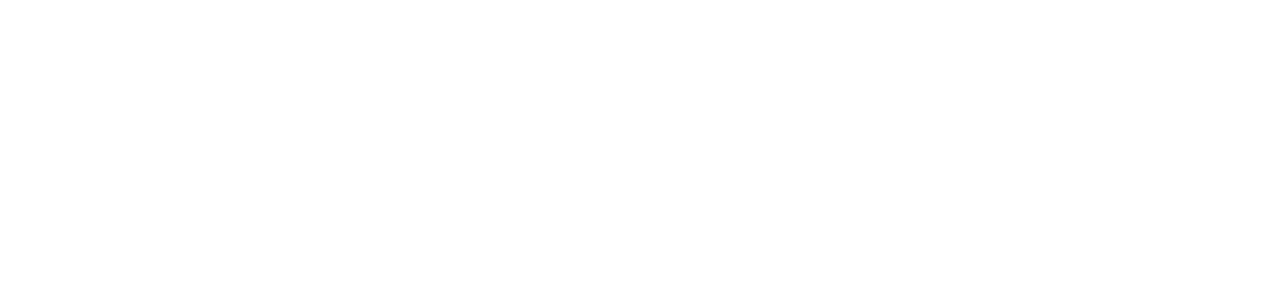
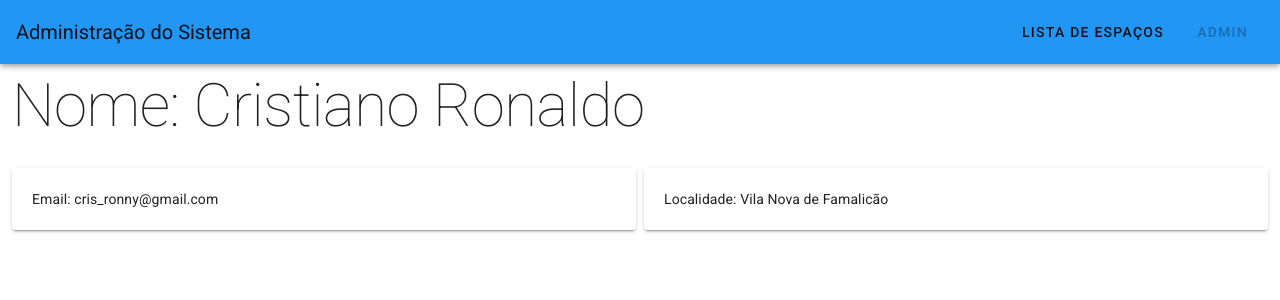
Before and after one commit to egrocha/AMU, a Vue app in the folder website/: page /admin in a window 1280 px wide. Shown: the top 300 px of the page. Built offline with nearby package versions, Linux system fonts and the light colour scheme.

Commit message:
Mudanças no modelo dos espaços

```diff
--- /dev/null
+++ b/website/src/components/Admin.vue
@@ -0,0 +1,47 @@
+<template>
+  <div>
+		<v-toolbar color="blue">
+      <v-toolbar-title>Administração do Sistema</v-toolbar-title>
+    	<v-spacer></v-spacer>
+    	<v-toolbar-items class="hidden-sm-and-down">
+    	  <v-btn text href="/">Lista de Espaços</v-btn>
+    	  <v-btn text disabled>Admin</v-btn>
+    	</v-toolbar-items>
+		</v-toolbar>
+		<v-container fluid grid-list-md text-xs-center>
+			<v-layout row wrap>
+				<v-flex xs12>
+					<p class="display-3 font-weight-thin">
+						Nome: Cristiano Ronaldo
+					</p>
+				</v-flex>
+				<v-flex xs6>
+					<v-card>
+						<v-flex my-2 xs12>
+							<v-card-text>
+								Email: cris_ronny@gmail.com
+							</v-card-text>
+						</v-flex>
+					</v-card>
+				</v-flex>
+				<v-flex xs6>
+					<v-card>
+						<v-flex my-2 xs6>
+							<v-card-text>
+								Localidade: Vila Nova de Famalicão
+							</v-card-text>
+						</v-flex>
+					</v-card>
+				</v-flex>
+			</v-layout>
+		</v-container>
+  </div>
+</template>
+
+<script>
+
+</script>
+
+<style>
+
+</style>
--- a/website/src/router.js
+++ b/website/src/router.js
@@ -21,6 +21,11 @@
             path: '/spaces/:space_id/edit',
             name: 'editSpace',
             component: () => import('./views/EditSpace.vue')
+        },
+        {
+            path: '/admin',
+            name: 'admin',
+            component: () => import('./views/Admin.vue')
         }
     ]
 })
--- /dev/null
+++ b/website/src/views/Admin.vue
@@ -0,0 +1,13 @@
+<template>
+  <Admin />
+</template>
+
+<script>
+  import Admin from '../components/Admin'
+
+  export default {
+    components: {
+      Admin
+    }
+  }
+</script>
```
Also changed, not shown: 1 other file (tests, documents, lock files or other folders).
